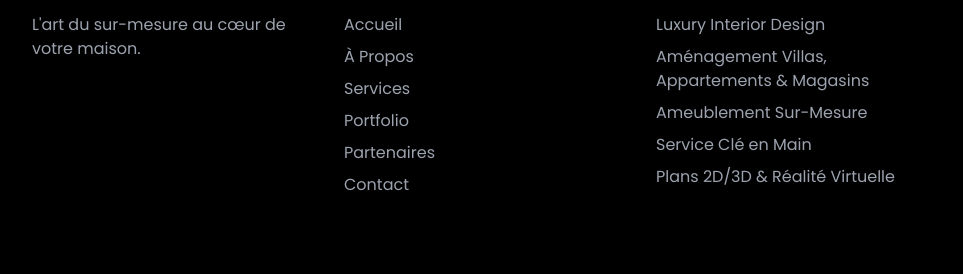
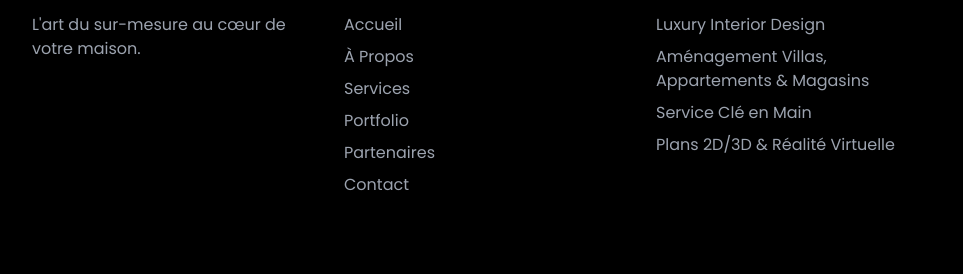
Before and after one commit to Badro199r/ArtDesignDz, a plain HTML site: page artdesign.html in a window 1280 px wide. Shown: the part 5311-5585 px from the top of the page, 0-963 px from the left. Drawn offline with nearby package versions, Linux system fonts and the light colour scheme.

Commit message:
Update artdesign.html

```diff
--- a/artdesign.html
+++ b/artdesign.html
@@ -522,7 +522,7 @@ Notre force ? Une approche 100 % personnalisée, des réalisations premium, et u
                     <ul class="space-y-2">
                         <li><span class="text-gray-400">Luxury Interior Design</span></li>
                         <li><span class="text-gray-400">Aménagement Villas, Appartements & Magasins</span></li>
-                        <li><span class="text-gray-400">Ameublement Sur-Mesure</span></li>
+
                         <li><span class="text-gray-400">Service Clé en Main</span></li>
                         <li><span class="text-gray-400">Plans 2D/3D & Réalité Virtuelle</span></li>
                     </ul>
```
